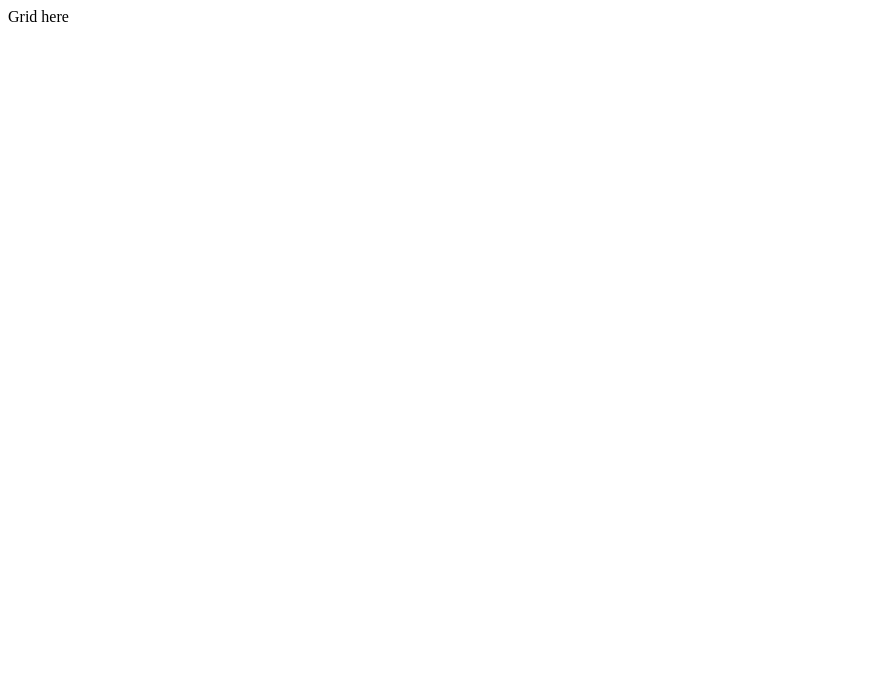
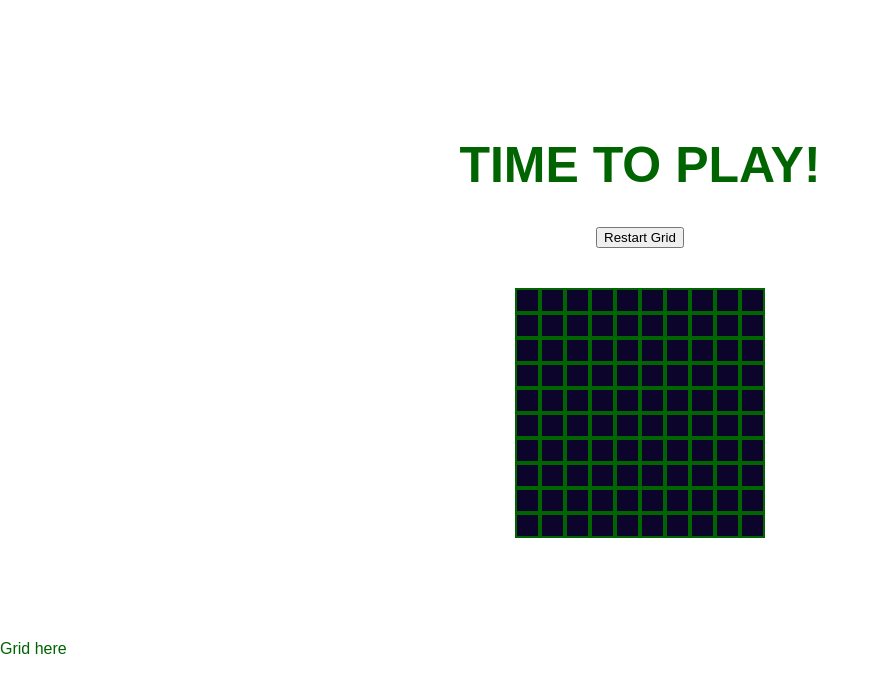
Before and after one commit to AndresChapo/minesweeper-API, a Flask app: page /game in a window 1280 px wide. Before the commit the part shown is almost empty. Shown: the top 693 px of the page, without its empty margins (0-879 px from the left). Run offline with Flask 2, Linux system fonts and the light colour scheme; tables that the repository leaves empty hold one stand-in row (values such as "Sample post").

Commit message:
Front-end: Show the score in swept boxes.

```diff
--- a/main.py
+++ b/main.py
@@ -6,7 +6,7 @@ from models import Grids
 if __name__ == '__main__':
     game = Game()
 # Play the game persisting
-    game.run_on_console_persiting(5, 1)
+    game.run_on_console_persiting(20, 10)
 
 # Get and play this id_game
 #    game.play_on_this_grid(15, 0, 3, 1)
--- /dev/null
+++ b/static/css/game.css
@@ -0,0 +1,58 @@
+:root {
+    --bombColor:red;
+    --backColor: #0d042b;
+    --mainColorViolet: #3e0248;
+    --mainColor: darkgreen;
+    --emptyColor: rgb(184, 179, 179);
+}
+body {
+    margin: 0;
+    padding: 0;
+    color: var(--mainColor);
+    font-family: sans-serif;
+}
+
+* {
+    box-sizing: border-box;
+}
+
+h1 {
+    font-size: 50px;
+    text-transform: uppercase;
+}
+
+.container {
+    padding: 40px;
+    height: 80vh;
+    display: flex;
+    justify-content: center;
+    align-items: center;
+    flex-direction: column;
+}
+
+#superboard {
+    width: 1251px;
+    display: flex;
+    flex-wrap: wrap;
+    margin-top: 40px;
+}
+
+.box {
+    height: 25px;
+    width: 25px;
+    display: flex;
+    justify-content: center;
+    align-items: center;
+    font-size: 22px;
+    color: var(--mainColor);
+    background-color: var(--backColor);
+    border-bottom: 2px solid var(--mainColor);
+    border-top: 2px solid var(--mainColor);
+    border-left: 2px solid var(--mainColor);
+    border-right: 2px solid var(--mainColor);
+}
+
+.box:hover {
+    cursor: pointer;
+    transform: translateY(-2px);
+}
--- a/static/js/game.js
+++ b/static/js/game.js
@@ -1,9 +1,10 @@
 const jsonx = document.getElementById('jsonx');
-
+const superboard = document.getElementById('superboard');
 const boxes = Array.from(document.getElementsByClassName('box'));
 const statusText = document.getElementById('statusText');
 
 // Grid content:
+var full_grid;
 var id_game = 0;
 var sizes = 0;
 var mines_cuantities = 0;
@@ -23,11 +24,43 @@ const spaces = [null,null,null,null,null,null,null,null,null,null,null,null,null
 // func retomar juego
 // func que informa status del juego
 
+const drawEmptyBoard = (sizes) => {
+    //boxes.forEach((box, index) =>{
+    for (var i = 0; i < (sizes*sizes); i++) {
+        //let styleString = '';
+        //if (index > 5){
+        //    styleString += 'border-top: 3px solid red;';
+        //}
+        //box.style = styleString;
+       // box.addEventListener('click',boxClicked);
+       //1,1 = 6 (size * x) + y
+       //SIZE 5x5 = 25
+
+        boxes[i] = document.createElement("div");
+        boxes[i].id = i;
+        boxes[i].className = "box";
+        superboard.insertAdjacentElement("beforeend", boxes[i]);
+    }
+    if (sizes == 500){// 5
+    superboard.style = 'width: 125px;'
+    }
+
+    superboard.style = 'width: '+(sizes*25)+'px;'
+
+};
 
 const getGrid = (id) => {
     fetch('/grids/'+id, { method: 'GET'})
     .then(response => response.json())
-    .then(data => {
+    .then(data => full_grid = showData(data))
+    .catch(function (error) {
+        console.error("Error with JSON");
+        console.error(error);
+    })
+
+};
+
+const showData = (data) => {
     console.log(data);
 
     id_game = data[0].id_game;
@@ -47,14 +80,25 @@ const getGrid = (id) => {
     console.log("swept: ",swept);
     console.log("game_status: "+game_status);
 
-        jsonx.innerText = grid;
-    }).catch(function (error) {
-        console.error("Error with JSON");
-        console.error(error);
-    })
-
+    swept.forEach((sweptx, index) =>{
+        pos = coordenates_to_id(sizes, sweptx[0],sweptx[1]);
+        score = grid[sweptx[0]][sweptx[1]];
+        boxes[pos].style = 'background-color: var(--emptyColor);';
+        if (score != 0){
+            boxes[pos].innerText = score;
+        }
+    });
+    //jsonx.innerText = grid;
+    return data;
 };
 
+const coordenates_to_id = (size, x, y) => {
+    //1,1 = 6 = (size * x) + y
+    return (size * x) + y;
+};
+
+getGrid(12);
+drawEmptyBoard(10);
 
 
-getGrid(1);
+console.log('full_grid: ',full_grid);
--- a/templates/game.html
+++ b/templates/game.html
@@ -4,9 +4,17 @@
     <meta charset="UTF-8">
     <meta name="viewport" content="width=device-width, initial-scale=1.0">
     <title>Minesweeper Game</title>
+    <link rel="stylesheet" href="static/css/game.css">
 </head>
 <body>
+    <div class="container">
+        <h1 id="statusText">Time to play!</h1>
+        <button id="restartBtn">Restart Grid</button>
+        <div id="superboard">
+            <!--<div class="box" id="0"></div>-->
 
+        </div>
+    </div>
     <div id="jsonx">Grid here</div>
     <script src="static/js/game.js"></script>
 </body>
```
Lines whose indentation alone changed are shown as unchanged.
